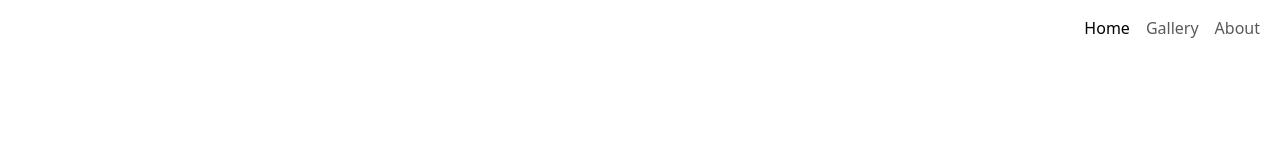
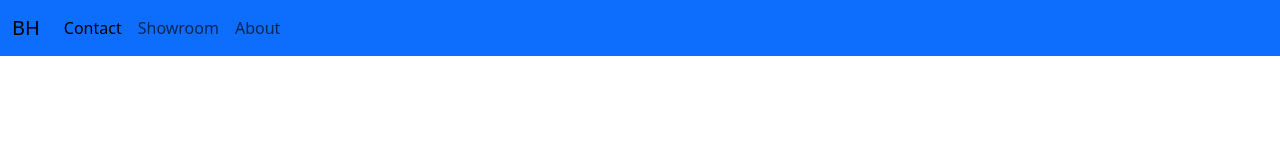
Before and after one commit to T254-bot/BH-Plumbing_Building, a plain HTML site: page index.html in a window 1280 px wide. Drawn offline with nearby package versions, Linux system fonts and the light colour scheme.

Commit message:
Updates Navbar
Removes older template and adds and begins filling in Navbar template from the current version of Bootstrap

```diff
--- a/index.html
+++ b/index.html
@@ -9,28 +9,21 @@
 </head>
 <body>
     <header>
-    <section class="sticky-top">
-        <nav class="navbar navbar-expand-sm bg-sec-ui no-padding">
-            <div class="container-fluid no-padding ms-auto nav-cont">
-                <button class="navbar-toggler nav-button" type="button" aria-label="Mobile Navigation Button" data-bs-toggle="collapse" data-bs-target="#mainnavbar">
-                    <span class="toggle-button"><i class="fa-solid fa-bars"></i></span>
-                </button>
-                <div class="collapse navbar-collapse justify-content-end" id="mainnavbar">
-                    <ul id="nav" class="navbar-nav ms-auto nav-list text-nav">
-                        <li class="nav-item">
-                            <a class="nav-link active link-text bg-nav-toggle active" href="">Home</a>
-                        </li>
-                        <li class="nav-item">
-                            <a class="nav-link link-text bg-nav-toggle" href="">Gallery</a>
-                        </li>
-                        <li class="nav-item">
-                            <a class="nav-link link-text bg-nav-toggle" href="">About</a>
-                        </li>
-                    </ul>
-                </div>
+    <nav class="navbar navbar-expand-lg bg-primary">
+    <div class="container-fluid">
+        <a class="navbar-brand" href="index.html">BH</a>
+        <button class="navbar-toggler" type="button" data-bs-toggle="collapse" data-bs-target="#navbarNavAltMarkup" aria-controls="navbarNavAltMarkup" aria-expanded="false" aria-label="Toggle navigation">
+            <span class="navbar-toggler-icon"></span>
+        </button>
+        <div class="collapse navbar-collapse" id="navbarNavAltMarkup">
+            <div class="navbar-nav">
+                <a class="nav-link active" aria-current="page" href="#">Contact</a>
+                <a class="nav-link" href="#">Showroom</a>
+                <a class="nav-link" href="#">About</a>
             </div>
-        </nav>
-    </section>
+        </div>
+    </div>
+    </nav>
     </header>
     <section>
 
```
